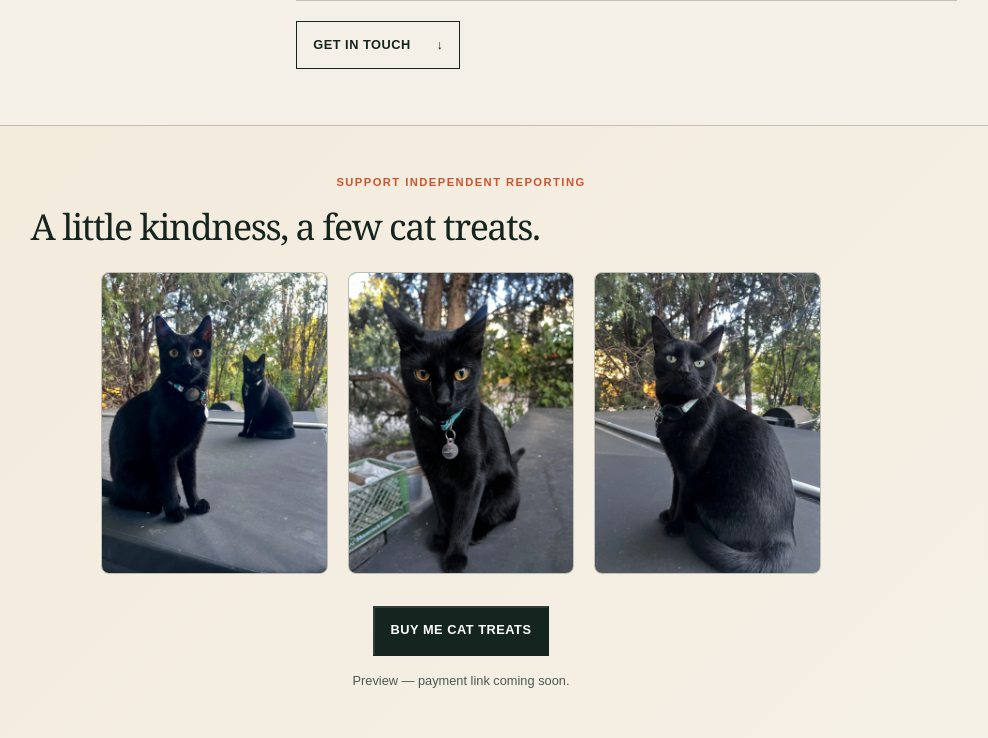
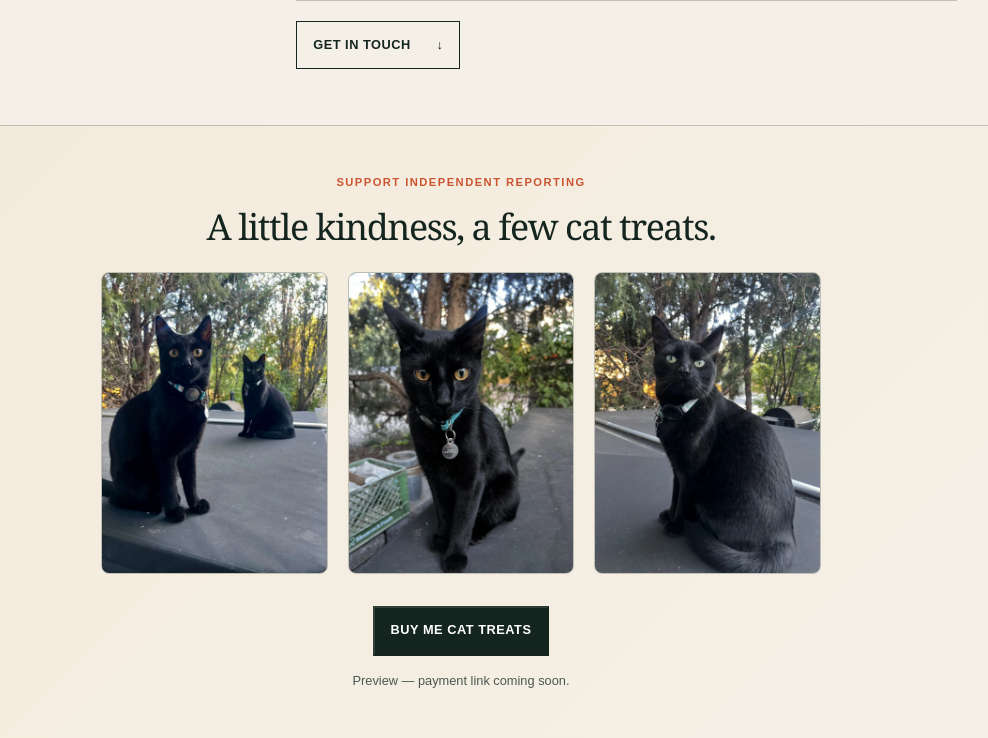
Before and after one commit to expo7/journalist-portfolio, a Django app: page / in a window 1280 px wide. Shown: the part 2194-2932 px from the top of the page, without its empty margins (179-1167 px from the left). Run offline with Django 5.2, Linux system fonts and the light colour scheme; data comes from the database, SQL or seed files in the repository.

Commit message:
Center support heading across its section

```diff
--- a/portfolio/static/portfolio/styles.css
+++ b/portfolio/static/portfolio/styles.css
@@ -145,3 +145,4 @@ body #support-preview { margin:1rem auto 0; font-size:.8rem; opacity:.75; }
  body .reader-support h2 { font-size:1.8rem; }
 }
 body .reader-support .button { justify-content:center; text-align:center; gap:.5rem; }
+body .reader-support h2 { width:100%; max-width:none; margin-inline:auto; text-align:center; }
--- a/portfolio/templates/portfolio/home.html
+++ b/portfolio/templates/portfolio/home.html
@@ -6,7 +6,7 @@
     <meta name="viewport" content="width=device-width, initial-scale=1.0" />
     <meta name="description" content="{{ profile.name }} is an investigative journalist exploring animal welfare, unexplained mysteries, and the natural world." />
     <title>{{ profile.name }} — Investigative Journalist</title>
-    <link rel="stylesheet" href="{% static 'portfolio/styles.css' %}?v=15" />
+    <link rel="stylesheet" href="{% static 'portfolio/styles.css' %}?v=16" />
     <link id="harbor-theme" rel="stylesheet" href="{% static 'portfolio/harbor.css' %}?v=1" {% if profile.theme == "original" %}disabled{% endif %} />
     <link id="rose-theme" rel="stylesheet" href="{% static 'portfolio/rose.css' %}?v=1" {% if profile.theme != "rose" %}disabled{% endif %} />
     <link id="midnight-theme" rel="stylesheet" href="{% static 'portfolio/midnight.css' %}?v=1" {% if profile.theme != "midnight" and profile.theme != "glow" %}disabled{% endif %} />
```
